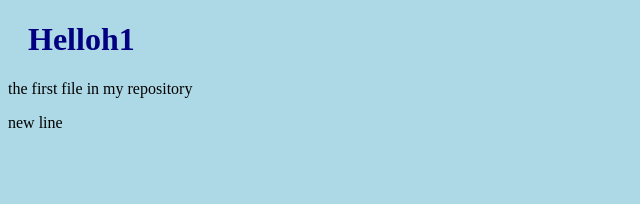
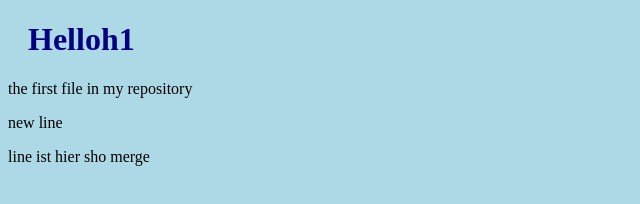
Before and after one commit to fallahizahra123/testproject5, a plain HTML site: page index.html in a window 1280 px wide. Shown: the whole page, without its empty margins (0-640 px from the left). Drawn offline with Linux system fonts and the light colour scheme.

Commit message:
emergency update

```diff
--- a/index.html
+++ b/index.html
@@ -8,5 +8,6 @@
 	<h1> Helloh1  </h1>
 	<p> the first file in my repository  </p>
 	<p> new line </p>
+	<p> line ist hier sho merge</p>
 </body>
 </html>
```
